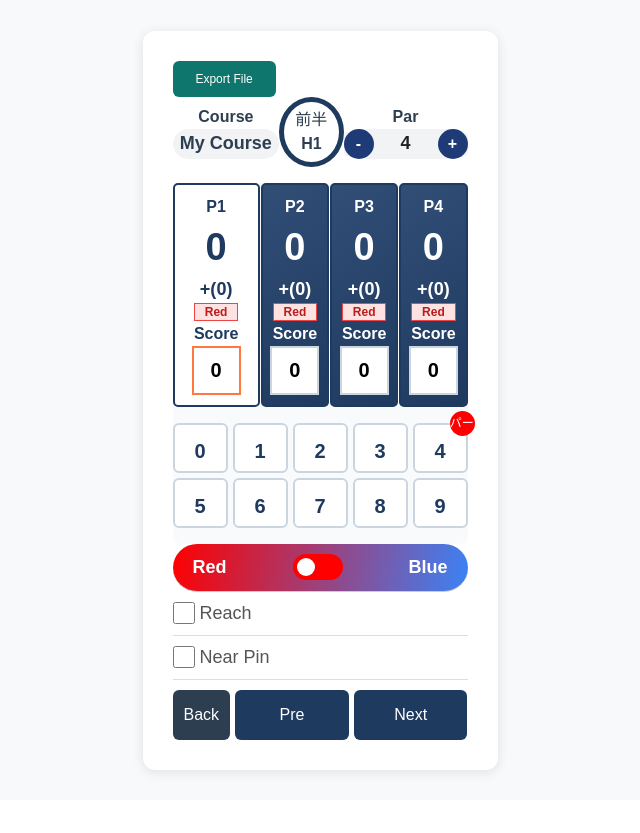
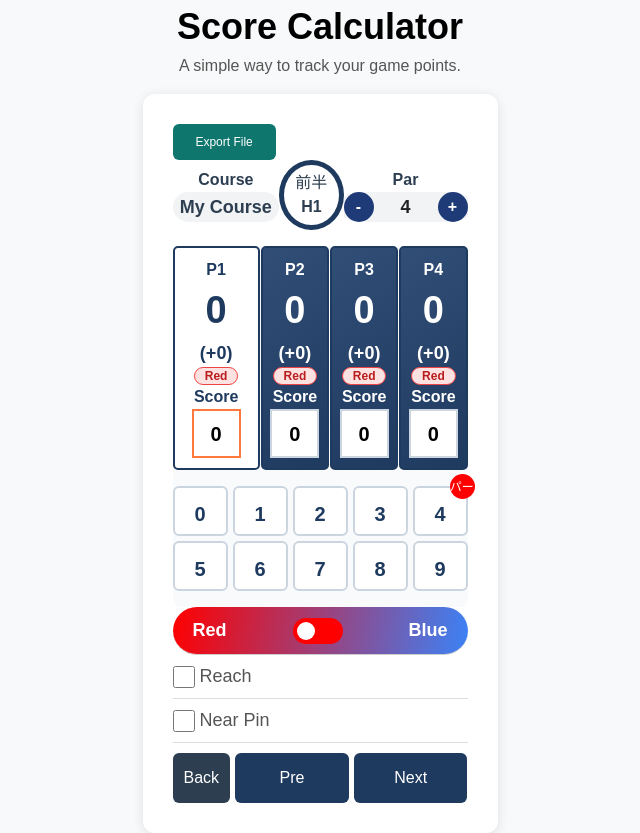
Before and after one commit to HoangAnMSc/Golf-Score-Calculator, a React (Vite) app in the folder frontend/: page /score in a window 1280 px wide. Shown: the whole page, without its empty margins (320-960 px from the left). Before the commit the page ends 800 px from the top, so only its background shows below. Built offline with nearby package versions, Linux system fonts and the light colour scheme.

Commit message:
Update UI, Logic Score Page

```diff
--- a/frontend/src/App.css
+++ b/frontend/src/App.css
@@ -17,13 +17,12 @@ body {
   font-size: 36px;
   margin: 0 20px;
   font-weight: bold;
-  margin-bottom: 10px;
   text-align: center;
 }
 
 .container .subtitle {
   color: #555;
-  margin-bottom: 35px;
+  margin-top: 0px;
 }
 
 .form_container {
@@ -245,6 +244,24 @@ body {
   color: #1f3a5f;
 }
 
+.player-tab .pin-label {
+  position: absolute;
+  font-size: 12px;
+  font-weight: bold;
+  background-color: #2980b9;
+  color: white;
+  border-radius: 20px;
+  display: flex;
+  width: 30px;
+  justify-content: center;
+  top: -8px;
+  left: 30%;
+}
+
+.player-tab.active .pin-label{
+  left: 33%;
+}
+
 .team-badge {
   padding: 2px 10px;
   font-size: 12px;
@@ -252,6 +269,7 @@ body {
   line-height: 1;
   border: 1px solid transparent;
   white-space: nowrap;
+  border-radius: 20px;
 }
 
 .team-badge.team-red {
@@ -353,7 +371,7 @@ body {
 }
 
 .numpad .par-below {
-  top: 47px;
+  top: 44px;
   left: 12.5%;
 }
 
--- a/frontend/src/App.jsx
+++ b/frontend/src/App.jsx
@@ -4,6 +4,7 @@ import { BrowserRouter as Router, Routes, Route } from "react-router-dom";
 import Home from "./pages/home";
 import Rule from "./pages/rule";
 import Score from "./pages/score";
+import Result from "./pages/Result";
 
 function App() {
   return (
@@ -12,6 +13,7 @@ function App() {
         <Route path="/" element={<Home />} />
         <Route path="/rule" element={<Rule />} />
         <Route path="/score" element={<Score />} />
+        <Route path="/result" element={<Result />} />
       </Routes>
     </Router>
   );
--- /dev/null
+++ b/frontend/src/pages/Result.jsx
@@ -0,0 +1,22 @@
+import React, { useState, useEffect } from "react";
+import { useNavigate } from "react-router-dom";
+import "../App.css";
+
+function Result() {
+  const navigate = useNavigate();
+
+  return (
+    <div className="container">
+      <h2 className="title">Score Calculator</h2>
+      <p className="subtitle">A simple way to track your game points.</p>
+
+      <div className="nav_bar">
+        <button id="back_btn" type="button" onClick={() => navigate("/score")}>
+          Back
+        </button>
+      </div>
+    </div>
+  );
+}
+
+export default Result;
--- a/frontend/src/pages/home.jsx
+++ b/frontend/src/pages/home.jsx
@@ -75,7 +75,7 @@ function Home() {
 
   return (
     <div className="container">
-      <h2 className="title">Golf Score Calculator</h2>
+      <h2 className="title">Score Calculator</h2>
       <p className="subtitle">A simple way to track your game points.</p>
 
       <form className="form_container" onSubmit={handleSubmit} noValidate>
--- a/frontend/src/pages/rule.jsx
+++ b/frontend/src/pages/rule.jsx
@@ -79,7 +79,7 @@ function Rule() {
 
   return (
     <div className="container">
-      <h2 className="title">Golf Score Calculator</h2>
+      <h2 className="title">Score Calculator</h2>
       <p className="subtitle">A simple way to track your game points.</p>
 
       <form className="form_container" onSubmit={handleSubmit} noValidate>
--- a/frontend/src/pages/score.jsx
+++ b/frontend/src/pages/score.jsx
@@ -5,11 +5,13 @@ import "../App.css";
 const Score = () => {
   const navigate = useNavigate();
   const { state } = useLocation() || {};
-
-  // Đọc giá trị hole từ localStorage khi tải lại trang
   const [hole, setHole] = useState(() => {
     const savedHole = localStorage.getItem("hole");
-    return savedHole ? JSON.parse(savedHole) : 1; // Default to hole 1 if not found
+    return savedHole ? JSON.parse(savedHole) : 1;
+  });
+  const [activePlayerIdx, setActivePlayerIdx] = useState(() => {
+    const savedIdx = localStorage.getItem("activePlayerIdx");
+    return savedIdx ? JSON.parse(savedIdx) : 0;
   });
 
   const players = state?.players ||
@@ -47,27 +49,40 @@ const Score = () => {
       )
     : null;
 
-  const [activePlayerIdx, setActivePlayerIdx] = useState(0);
   const [par, setPar] = useState(4);
-  const [totalscore, setTotalscore] = useState(0);
-  const [scores, setScores] = useState(
-    players.map(() => ({
+  const [scores, setScores] = useState(() => {
+    const savedHoleData =
+      JSON.parse(localStorage.getItem("allHolesData")) || {};
+    const previousHoleData = savedHoleData[hole - 1] || { scores: [] };
+
+    return players.map((_, idx) => {
+      const previousScore = previousHoleData.scores[idx] || {
         score: 0,
         total_score: 0,
+      };
+      return {
+        score: 0,
+        pre_score: 0,
+        total_score: previousScore.total_score + previousScore.pre_score || 0,
         reach: false,
         nearPin: false,
         teamColor: "red",
-    }))
-  );
+      };
+    });
+  });
 
   const [selectedField, setSelectedField] = useState("score");
-  const [errorMessage, setErrorMessage] = useState(""); // Store error message
-  const [showError, setShowError] = useState(false); // Control visibility of error message
+  const [errorMessage, setErrorMessage] = useState("");
+  const [showError, setShowError] = useState(false);
 
   useEffect(() => {
     // Lưu giá trị hole vào localStorage khi nó thay đổi
     localStorage.setItem("hole", JSON.stringify(hole));
   }, [hole]);
+
+  useEffect(() => {
+    localStorage.setItem("activePlayerIdx", JSON.stringify(activePlayerIdx));
+  }, [activePlayerIdx]);
 
   useEffect(() => {
     const savedSetup = JSON.parse(localStorage.getItem("gameSetup"));
@@ -83,19 +98,58 @@ const Score = () => {
       setPar(holeData.par);
       setScores(holeData.scores);
     }
-  }, [hole]);
+  }, []);
 
-  useEffect(() => {
-    // Update total_score when scores change
-    const total = scores.reduce((acc, score) => acc + score.total_score, 0);
-    setTotalscore(total);
-  }, [scores]);
+  const [inputBuffers, setInputBuffers] = useState(() => players.map(() => ""));
 
   const handleNumberClick = (num) => {
+    const digit = String(num);
+
+    setInputBuffers((prevBufs) => {
+      const nextBufs = [...prevBufs];
+      const newBuf = (nextBufs[activePlayerIdx] + digit).slice(-2); // giữ 2 số cuối
+      nextBufs[activePlayerIdx] = newBuf;
+
+      // cập nhật scores dựa trên buffer mới
       setScores((prev) => {
         const updated = [...prev];
-      updated[activePlayerIdx][selectedField] = Number(num);
+        const base = newBuf === "" ? 0 : Number(newBuf);
+        const delta = updated[activePlayerIdx].nearPin ? 1 : 0;
+        updated[activePlayerIdx].score = base;
+        updated[activePlayerIdx].pre_score = base + delta;
         return updated;
+      });
+
+      return nextBufs;
+    });
+  };
+
+  // Near Pin
+  const setExclusiveNearPin = (targetIdx, checked) => {
+    setScores((prev) => {
+      return prev.map((s, i) => {
+        let delta = 0;
+
+        if (i === targetIdx) {
+          if (!s.nearPin && checked) delta = 1; // off -> on
+          if (s.nearPin && !checked) delta = 0; // on -> off
+          return {
+            ...s,
+            nearPin: checked,
+            pre_score: s.score + delta,
+          };
+        } else {
+          if (s.nearPin) {
+            // tắt nearPin người khác
+            return {
+              ...s,
+              nearPin: false,
+              pre_score: s.pre_score - 1,
+            };
+          }
+          return { ...s, pre_score: s.score };
+        }
+      });
     });
   };
 
@@ -166,39 +220,45 @@ const Score = () => {
       setShowError(false);
     }
 
+    if (hole === 18) {
+      navigate("/result");
+    } else {
       setScores((prevScores) => {
-      const updatedScores = prevScores.map((score) => ({
-        ...score,
-        total_score: score.total_score + Number(score.score || 0),
+        const updatedScores = prevScores.map((s) => ({
+          ...s,
+          total_score: s.total_score + Number(s.pre_score || 0),
         }));
 
-      const resetScores = updatedScores.map((score) => ({
-        ...score,
+        const resetScores = updatedScores.map((s) => ({
+          ...s,
           score: 0,
+          pre_score: 0,
           reach: false,
           nearPin: false,
           teamColor: "red",
         }));
 
+        setInputBuffers(players.map(() => ""));
+
         return resetScores;
       });
 
-    const holeData = {
-      hole,
-      par,
-      scores,
-    };
-    const allHolesData = JSON.parse(localStorage.getItem("allHolesData")) || {};
-    allHolesData[hole] = holeData;
+      const holeData = { hole, par, scores };
+      const allHolesDataNow =
+        JSON.parse(localStorage.getItem("allHolesData")) || {};
+      allHolesDataNow[hole] = holeData;
+      localStorage.setItem("allHolesData", JSON.stringify(allHolesDataNow));
+
+      const nextHole = Math.min(hole + 1, 18);
+      const allHolesData =
+        JSON.parse(localStorage.getItem("allHolesData")) || {};
+      if (allHolesData[nextHole]) {
+        delete allHolesData[nextHole];
         localStorage.setItem("allHolesData", JSON.stringify(allHolesData));
+      }
 
-    setHole((prevHole) => {
-      const nextHole = prevHole + 1;
-      if (nextHole > 18) {
-        return 18;
+      setHole((prevHole) => Math.min(prevHole + 1, 18));
     }
-      return nextHole;
-    });
   };
 
   const handlePreHole = () => {
@@ -219,6 +279,9 @@ const Score = () => {
 
   return (
     <div className="container">
+      <h2 className="title">Score Calculator</h2>
+      <p className="subtitle">A simple way to track your game points.</p>
+
       <div className="form_container">
         {showError && (
           <div className="error-modal">
@@ -277,7 +340,11 @@ const Score = () => {
                 >
                   <div className="player-name">{name}</div>
                   <div className="total_score">{scores[idx].total_score}</div>
-                  <div className="pre_score">+({scores[idx].score})</div>
+                  <div className="pre_score">(+{scores[idx].pre_score})</div>
+
+                  {/* Near Pin label */}
+                  {scores[idx].nearPin && <div className="pin-label">ニピ</div>}
+
                   {color && (
                     <span className={`team-badge team-${color}`}>
                       {color === "red" ? "Red" : "Blue"}
@@ -357,13 +424,19 @@ const Score = () => {
                   <input
                     type="checkbox"
                     checked={!!scores[activePlayerIdx][key]}
-                    onChange={(e) =>
+                    onChange={(e) => {
+                      if (key === "nearPin") {
+                        // độc quyền nearPin trong 1 hole
+                        setExclusiveNearPin(activePlayerIdx, e.target.checked);
+                      } else {
+                        // các bonus khác giữ nguyên cách cũ
                         setScores((prev) => {
                           const next = [...prev];
                           next[activePlayerIdx][key] = e.target.checked;
                           return next;
-                      })
+                        });
                       }
+                    }}
                   />
                   {label}
                 </label>
@@ -380,7 +453,7 @@ const Score = () => {
             Pre
           </button>
           <button type="button" onClick={handleNextHole}>
-            Next
+            {hole === 18 ? "Finish" : "Next"}
           </button>
         </div>
       </div>
```
Lines whose indentation alone changed are shown as unchanged.
